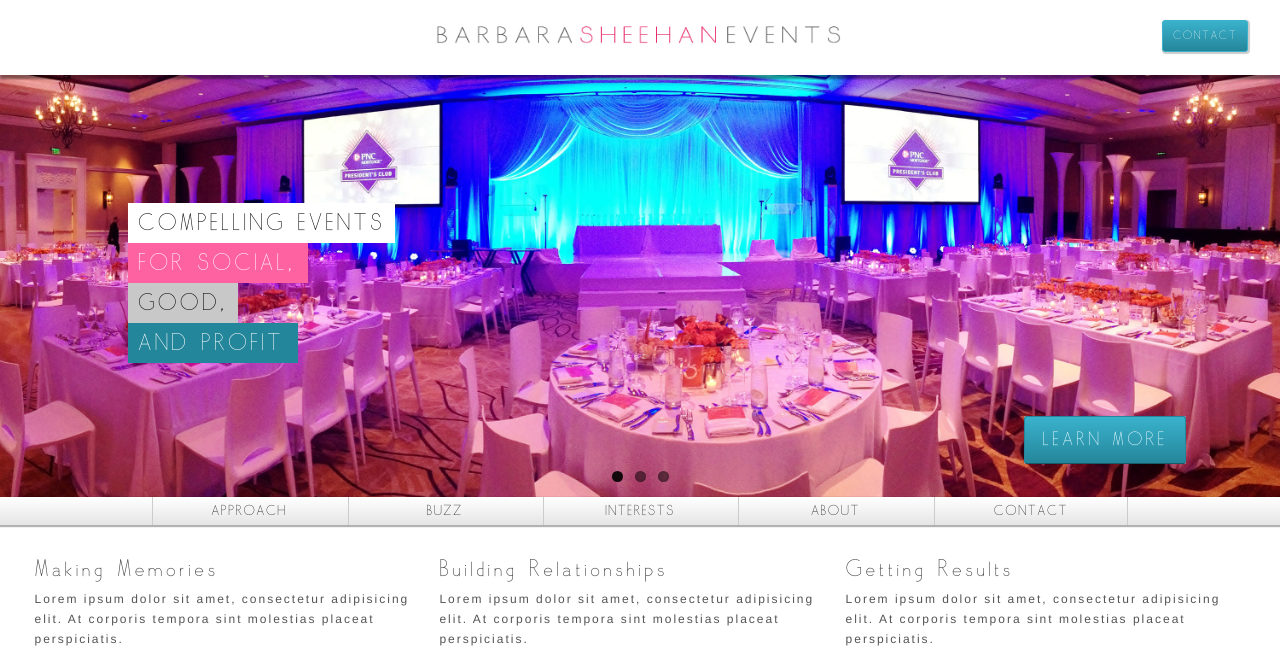
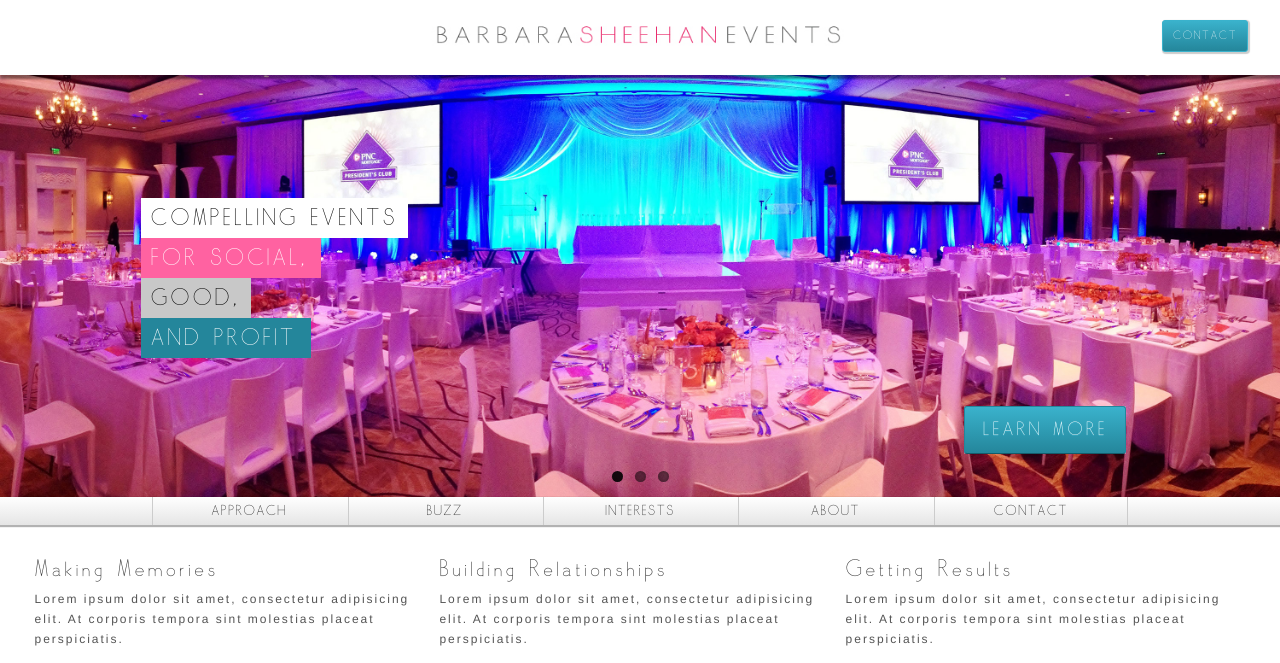
Before and after one commit to brandonpweiss/Barbara-Sheehan-Events, a PHP site: page / in a window 1280 px wide. Shown: the top 663 px of the page. Run offline with PHP 8.4, Linux system fonts and the light colour scheme; some libraries are stand-ins or nearby versions.

Commit message:
fixed pinterest not showing in safari, fixed carousel issues.
fixed pinterest not showing in safari.
fixed carousel load time.
fixed slogan colapse on window downsize.
fixed floating content preventing carousel hover effects.
other small fixes.

```diff
--- a/flexslider.css
+++ b/flexslider.css
@@ -23,6 +23,7 @@
 *********************************/
 .flexslider {margin: 0; padding: 0;}
 .flexslider .slides > li {display: none; -webkit-backface-visibility: hidden;} /* Hide the slides before the JS is loaded. Avoids image jumping */
+.flexslider .slides > li:first-child {display: block; -webkit-backface-visibility: visible;}
 .flexslider .slides img {width: 100%; display: block;}
 .flex-pauseplay span {text-transform: capitalize;}
 
--- a/index.html
+++ b/index.html
@@ -1,15 +1,6 @@
 <!doctype html>
 <html lang="en">
 <head>
-<script type="text/javascript">
-(function(d){
-  var f = d.getElementsByTagName('SCRIPT')[0], p = d.createElement('SCRIPT');
-  p.type = 'text/javascript';
-  p.async = true;
-  p.src = '//assets.pinterest.com/js/pinit.js';
-  f.parentNode.insertBefore(p, f);
-}(document));
-</script>
 	<meta charset="UTF-8">
 	<title>Barbara Sheehan Events</title>
 	<link rel="stylesheet" href="style.css">
@@ -18,6 +9,17 @@
 	<script src="jquery.js"></script>
 	<script src="jquery.fittext.js"></script>
 	<script src="jquery.flexslider.js"></script>
+		<script>
+	$(window).load(function() {
+  		$('.flexslider').flexslider({
+   	 		animation: "slide",
+   	 		startAt: 0,
+   	 		initDelay: 0,
+   	 		touch: true,
+   	 		pauseOnHover: true
+  			});
+		});
+	</script>
 	<script src="modernizr.js"></script>
 	<script>
 $(function() {
@@ -62,19 +64,20 @@ $(function() {
 		<a href="#" id="contactButton" class="button">CONTACT</a>
 		</div>
 	</header>
-	<script>
-	$(window).load(function() {
-  		$('.flexslider').flexslider({
-   	 		animation: "slide"
-  			});
-		});
-	</script>
 	<section id="carousel">
 	<div class="flexslider">
 		<ul class="slides">
 		<li>
 			<img src="images/slideshow/2.jpg">
-			<div class="content">
+		</li>
+		<li>
+			<img src="images/slideshow/3.jpg">
+		</li>
+		<li>
+			<img src="images/slideshow/4.jpg">
+		</li>
+		</ul>
+
 		<div id="slogan">
 		<div id="top" class="line">COMPELLING EVENTS</div>
 		<div id="social" class="line">FOR SOCIAL,</div>
@@ -84,45 +87,6 @@ $(function() {
 		<div class="clean-gray">LEARN MORE</div>
 		</a>
 		</div>
-		</li>
-		<li>
-			<img src="images/slideshow/3.jpg">
-						<div class="content">
-		<div id="slogan">
-		<div id="top" class="line">COMPELLING EVENTS</div>
-		<div id="social" class="line">FOR SOCIAL,</div>
-		<div id="good" class="line">GOOD,</div>
-		<div id="profit" class="line">AND PROFIT</div></div>
-		<a href="#" id="learnmore" class="outline">
-		<div class="clean-gray">LEARN MORE</div>
-		</a>
-		</div>
-		</li>
-		<li>
-			<img src="images/slideshow/4.jpg">
-						<div class="content">
-		<div id="slogan">
-		<div id="top" class="line">COMPELLING EVENTS</div>
-		<div id="social" class="line">FOR SOCIAL,</div>
-		<div id="good" class="line">GOOD,</div>
-		<div id="profit" class="line">AND PROFIT</div></div>
-		<a href="#" id="learnmore" class="outline">
-		<div class="clean-gray">LEARN MORE</div>
-		</a>
-		</div>
-		</li>
-		</ul></div>
-
-		<!-- <div class="content">
-		<div id="slogan">
-		<div id="top" class="line">COMPELLING EVENTS</div>
-		<div id="social" class="line">FOR SOCIAL,</div>
-		<div id="good" class="line">GOOD,</div>
-		<div id="profit" class="line">AND PROFIT</div></div>
-		<a href="#" id="learnmore" class="outline">
-		<div class="clean-gray">LEARN MORE</div>
-		</a>
-		</div> -->
 	</section>
 		<div id="sticky_navigation_wrapper">
 		<div id="sticky_navigation">
@@ -303,6 +267,15 @@ $(function() {
 					<a name="interests"></a>
 	<section id="pinterest">
 		<div class="center">
+			<script type="text/javascript">
+(function(d){
+  var f = d.getElementsByTagName('SCRIPT')[0], p = d.createElement('SCRIPT');
+  p.type = 'text/javascript';
+  p.async = true;
+  p.src = '//assets.pinterest.com/js/pinit.js';
+  f.parentNode.insertBefore(p, f);
+}(document));
+</script>
 			<a data-pin-do="embedBoard" href="http://pinterest.com/pinterest/pin-pets/" data-pin-scale-width="200" data-pin-scale-height="400" data-pin-board-width="1400"></a>
 		</div>
 	</section>
--- a/style.css
+++ b/style.css
@@ -238,6 +238,7 @@ nav a#navcontact{
 	position: absolute;
 	top: 30%;
 	left: 11%;
+	z-index: 999;
 }
 
 #slogan #top{
@@ -274,10 +275,10 @@ nav a#navcontact{
 }
 
 a.outline{
-	float:right;
 	position: absolute;
-	top: 80%;
-	left: 18%;
+	bottom: 10%;
+	right: 12%;
+	z-index:999;
 	background: rgba(255,255,255,.3);
 	padding: 0px;
 	display: block;
@@ -1443,10 +1444,11 @@ width: 85%;
 #about p{
 	margin-top: 50px;
 }
-#good{
+/* commented out by RC was causing slogan to break apart on window resize.
+/*#good{
 	margin-top: -100px;
 	margin-bottom: -100px;
-}
+}*/
 #profit h3{
 	margin-left: -30px;
 }
```
